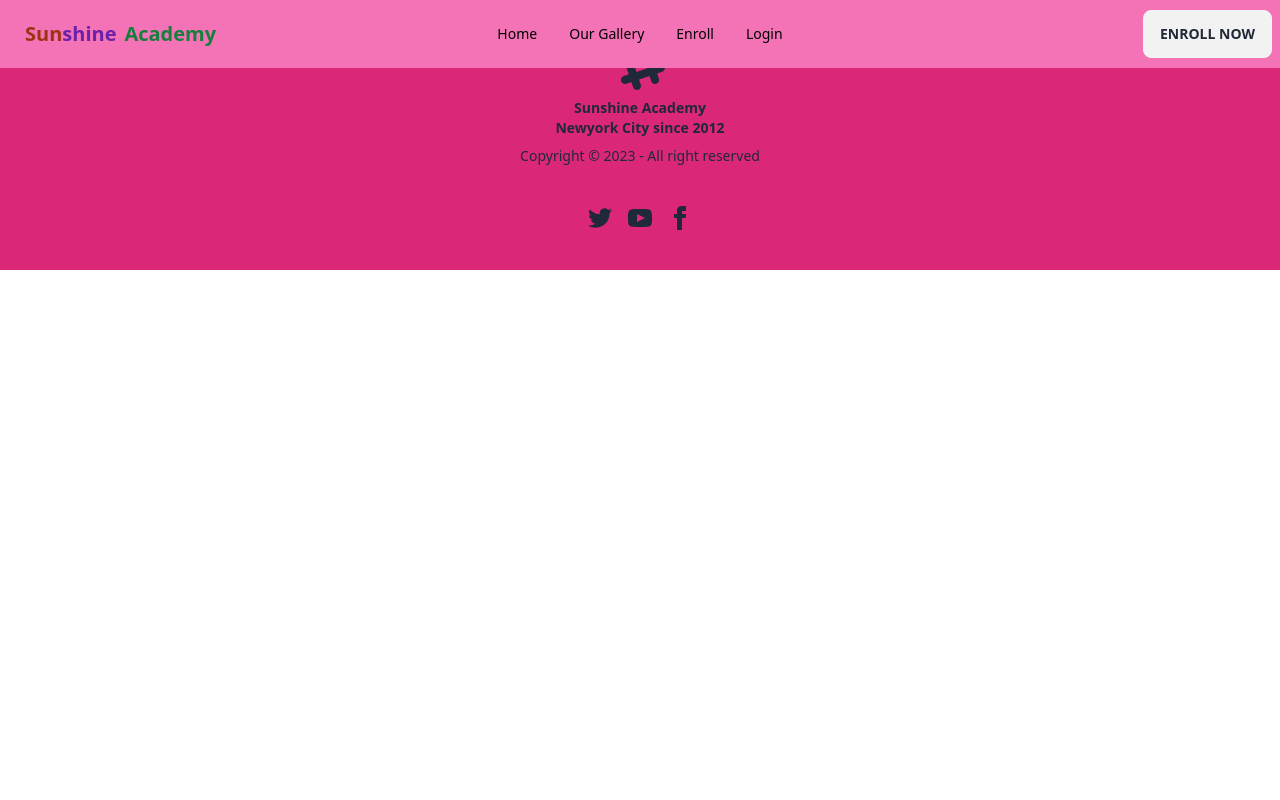
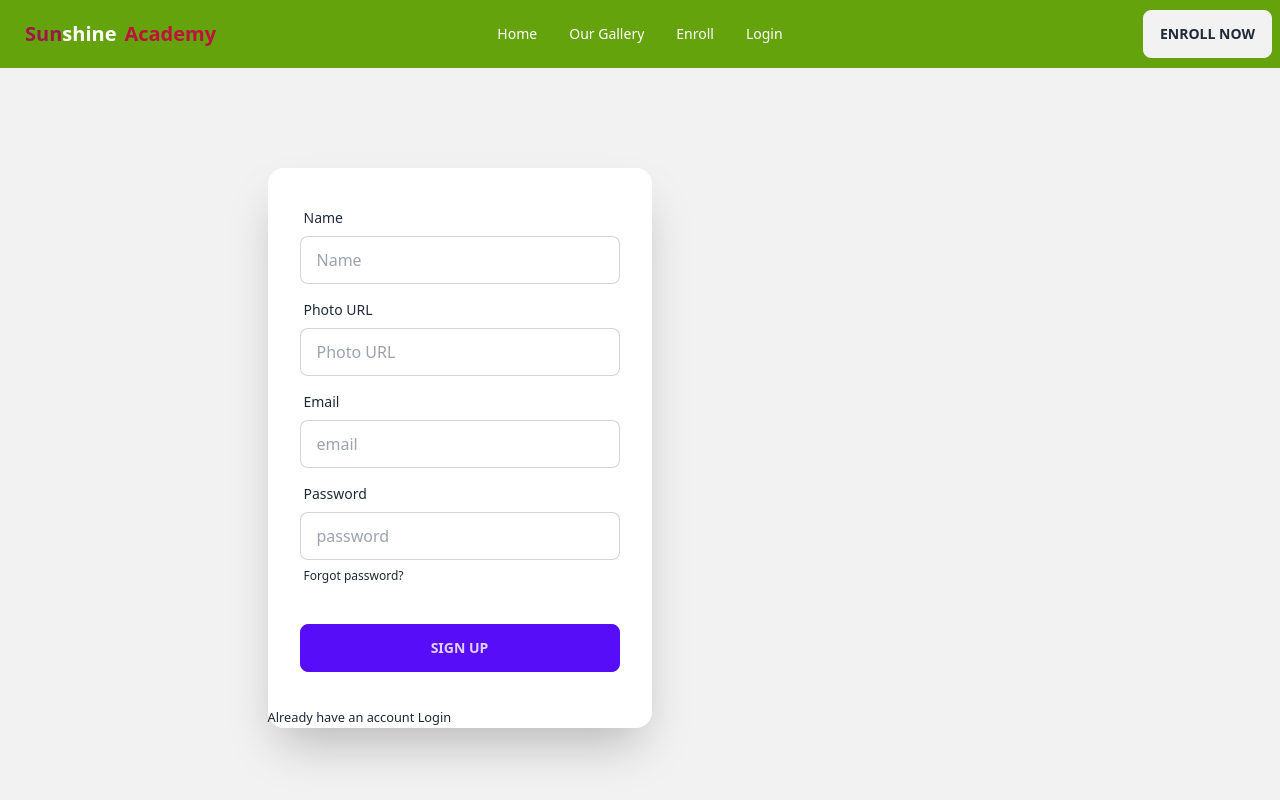
Before and after one commit to Noushin-Tabassum-Elina/sunshine-academy-client, a React (Vite) app: page /signup in a window 1280 px wide. Shown: the top 800 px of the page. Built offline with nearby package versions, Linux system fonts and the light colour scheme; no server answers.

Commit message:
signup in added

```diff
--- a/package.json
+++ b/package.json
@@ -19,6 +19,7 @@
     "react-dom": "^18.2.0",
     "react-helmet": "^6.1.0",
     "react-helmet-async": "^1.3.0",
+    "react-hook-form": "^7.44.3",
     "react-responsive-carousel": "^3.2.23",
     "react-router-dom": "^6.12.0",
     "sort-by": "^1.2.0",
--- a/src/Routes/Routes.jsx
+++ b/src/Routes/Routes.jsx
@@ -5,6 +5,7 @@
 import Home from "../pages/Home/Home/Home";
 import Error from "../pages/Error/Error.jsx";
 import Login from "../pages/Login/Login";
+import SignUp from "../pages/SignUp/SignUp";
 
 
 
@@ -23,7 +24,7 @@
         },
         {
           path:'/signup',
-
+          element: <SignUp></SignUp>
         }
 
       ]
--- a/src/pages/Login/Login.jsx
+++ b/src/pages/Login/Login.jsx
@@ -39,16 +39,16 @@
         <title>Sunshine Academy | Login</title>
       </Helmet>
       <div
-        className="hero min-h-screen bg-pink-300 pt-10"
+        className="hero min-h-screen bg-orange-200 pt-10"
         style={{
           backgroundImage: "url('https://i.ibb.co/7N7f9fJ/boys-3350811-1280.webp')",
           backgroundSize: 'cover',
           backgroundPosition: 'center',
         }}
       >
-        <div className="hero-content flex-col md:flex-row-reverse">
+        <div className="hero-content flex-col md:flex-row-reverse mt-10">
           <div className="card shadow-2xl bg-transparent bg-opacity-5">
-            <h3 className='text-2xl font-bold p-2 mt-6'>Login to <span className='text-sky-500'>Sun<span className='text-purple-600'>shine</span></span> <span className='text-green-700'>Academy</span></h3>
+            <h3 className='text-2xl font-extrabold p-2 mt-6 text-pink-800'><i>Login to SunShine Academy</i></h3>
             <form onSubmit={handleLogin} className="card-body">
               <div className="form-control ">
                 <label className="label">
--- a/src/pages/Shared/Navbar/NavBar.jsx
+++ b/src/pages/Shared/Navbar/NavBar.jsx
@@ -10,7 +10,7 @@
         </>
     return (
         <>
-            <div className="navbar fixed z-10 max-w-screen-xl bg-pink-400 text-black">
+            <div className="navbar fixed z-10 max-w-screen-xl bg-lime-600 text-white">
 
                 <div className="navbar-start">
                     <div className="dropdown">
@@ -22,7 +22,7 @@
                         </ul>
                     </div>
 
-                    <a className="btn btn-ghost normal-case text-xl"> <span className='text-orange-800'>Sun<span className='text-purple-800'>shine</span></span> <span className='text-green-700'>Academy</span></a>
+                    <a className="btn btn-ghost normal-case text-xl font-extrabold"> <span className='text-pink-800'>Sun<span className='text-white'>shine</span></span> <span className='text-rose-700'>Academy</span></a>
                 </div>
                 <div className="navbar-center hidden lg:flex">
                     <ul className="menu menu-horizontal px-1">
--- /dev/null
+++ b/src/pages/SignUp/SignUp.jsx
@@ -0,0 +1,116 @@
+import { useContext, useEffect } from "react";
+import { Helmet } from "react-helmet-async";
+import { useForm } from "react-hook-form";
+import { AuthContext } from "../../providers/AuthProvider";
+import { Link, useNavigate } from "react-router-dom";
+import Swal from 'sweetalert2'
+
+
+const SignUp = () => {
+
+    const { register, handleSubmit, reset, formState: { errors } } = useForm();
+    const { createUser, updateUserProfile } = useContext(AuthContext);
+    const navigate = useNavigate();
+
+    const onSubmit = data => {
+        createUser(data.email, data.password)
+            .then(result => {
+                const loggedUser = result.user;
+                console.log(loggedUser);
+
+                updateUserProfile(data.name, data.photoURL)
+                .then(() => {
+                    const saveUser = { name: data.name, email: data.email }
+                    fetch('http://localhost:5000/users', {
+                        method: 'POST',
+                        headers: {
+                            'content-type': 'application/json'
+                        },
+                        body: JSON.stringify(saveUser)
+                    })
+                .then(res => res.json())
+                    .then(data => {
+                        if (data.insertedId) {
+                            Swal.fire({
+                                position: 'top-end',
+                                icon: 'success',
+                                title: 'User created successfully.',
+                                showConfirmButton: false,
+                                timer: 1500
+                            }).then(() => {
+                                reset();
+                                navigate('/');
+                            });
+                        }
+                    })
+                    .catch(error => console.log(error));
+            })
+            .catch(error => console.log(error));
+        })
+    };
+
+    return (
+        <>
+            <Helmet>
+                <title>SunShine Academy | Sign Up</title>
+            </Helmet>
+            <div className="hero min-h-screen bg-base-200">
+                <div className="hero-content flex-col lg:flex-row-reverse mt-24">
+                    <div className="text-center lg:text-left">
+                        <img data-aos="zoom-in-up" src="https://i.ibb.co/kB95LbN/ZUjV.gif" alt="" />
+                    </div>
+                    <div className="card flex-shrink-0 w-full max-w-sm shadow-2xl bg-base-100">
+                        <form onSubmit={handleSubmit(onSubmit)} className="card-body">
+                            <div className="form-control">
+                                <label className="label">
+                                    <span className="label-text">Name</span>
+                                </label>
+                                <input type="text" {...register("name", { required: true })} name="name" placeholder="Name" className="input input-bordered" />
+                                {errors.name && <span className="text-red-600">Name is required</span>}
+                            </div>
+                            <div className="form-control">
+                                <label className="label">
+                                    <span className="label-text">Photo URL</span>
+                                </label>
+                                <input type="text" {...register("photoURL", { required: true })} placeholder="Photo URL" className="input input-bordered" />
+                                {errors.photoURL && <span className="text-red-600">Photo URL is required</span>}
+                            </div>
+                            <div className="form-control">
+                                <label className="label">
+                                    <span className="label-text">Email</span>
+                                </label>
+                                <input type="email" {...register("email", { required: true })} name="email" placeholder="email" className="input input-bordered" />
+                                {errors.email && <span className="text-red-600">Email is required</span>}
+                            </div>
+                            <div className="form-control">
+                                <label className="label">
+                                    <span className="label-text">Password</span>
+                                </label>
+                                <input type="password" {...register("password", {
+                                    required: true,
+                                    minLength: 6,
+                                    maxLength: 20,
+                                    pattern: /(?=.*[A-Z])(?=.*[!@#$&*])(?=.*[0-9])(?=.*[a-z])/
+                                })} placeholder="password" className="input input-bordered" />
+                                {errors.password?.type === 'required' && <p className="text-red-600">Password is required</p>}
+                                {errors.password?.type === 'minLength' && <p className="text-red-600">Password must be 6 characters</p>}
+                                {errors.password?.type === 'maxLength' && <p className="text-red-600">Password must be less than 20 characters</p>}
+                                {errors.password?.type === 'pattern' && <p className="text-red-600">Password must have one Uppercase one lowercase, one number, and one special character.</p>}
+                                <label className="label">
+                                    <a href="#" className="label-text-alt link link-hover">Forgot password?</a>
+                                </label>
+                            </div>
+                            <div className="form-control mt-6">
+                                <input className="btn btn-primary" type="submit" value="Sign Up" />
+                            </div>
+                        </form>
+                        <p><small>Already have an account <Link to="/login">Login</Link></small></p>
+                        {/* <SocialLogin></SocialLogin> */}
+                    </div>
+                </div>
+            </div>
+        </>
+    );
+};
+
+export default SignUp;
```
Also changed, not shown: 1 other file (tests, documents, lock files or other folders).
